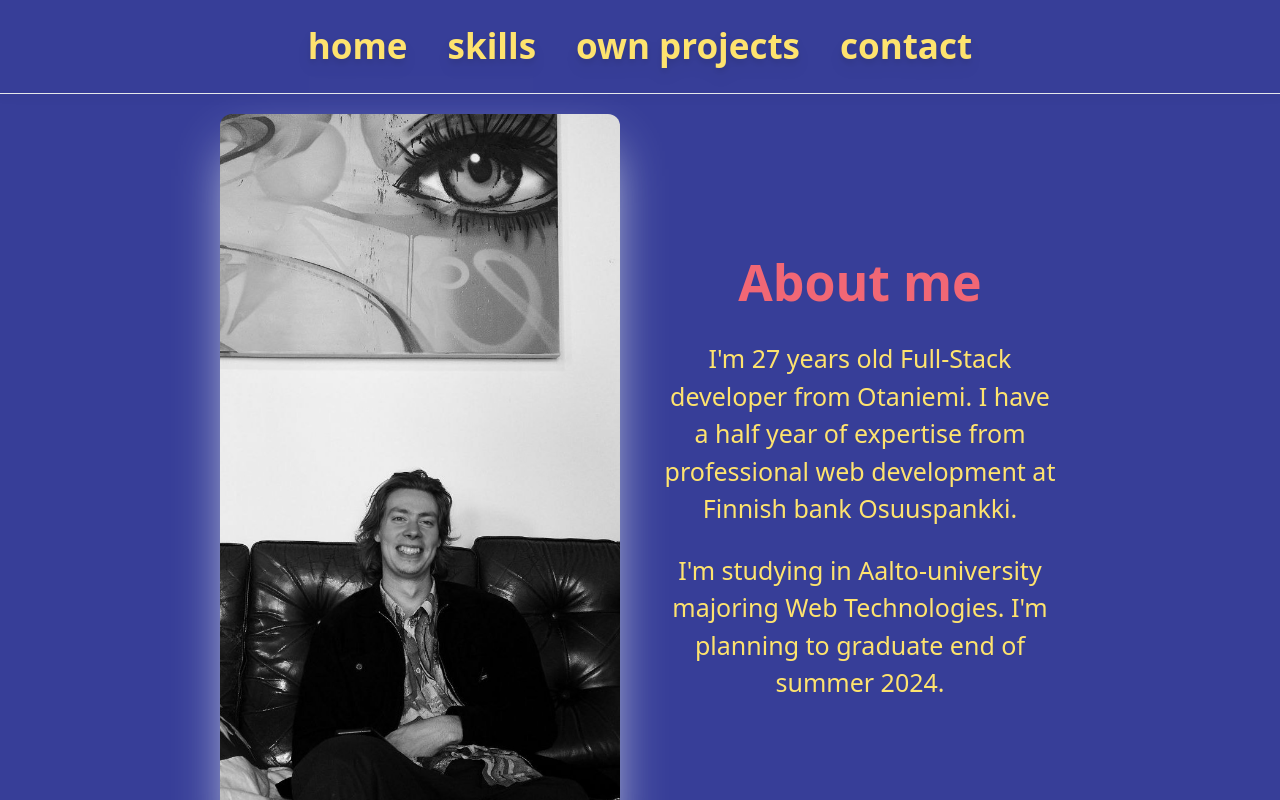
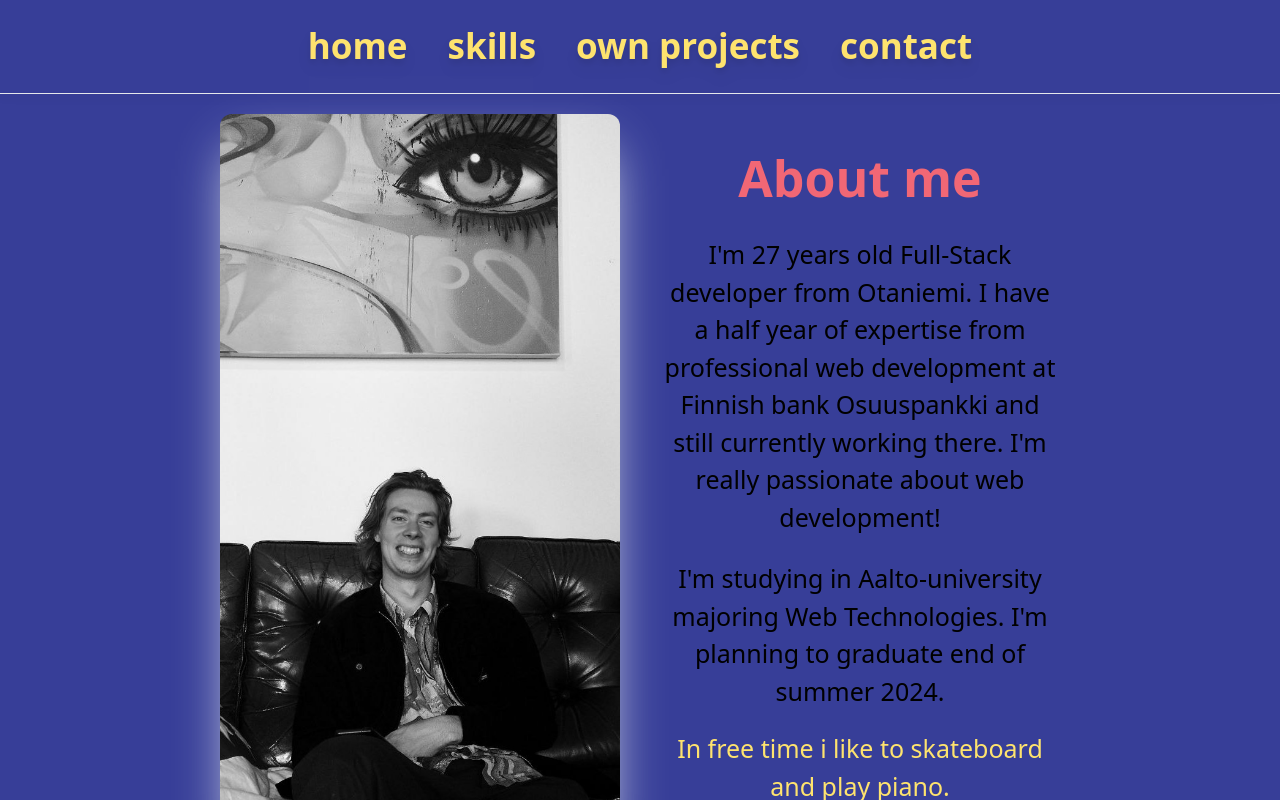
Before and after one commit to nipaojala/portfolio, a Next.js app in the folder portfolio_niilo_ojala/: page / in a window 1280 px wide. Built offline with nearby package versions, Linux system fonts and the light colour scheme.

Commit message:
text fix

```diff
--- a/portfolio_niilo_ojala/src/pages/index.tsx
+++ b/portfolio_niilo_ojala/src/pages/index.tsx
@@ -19,15 +19,19 @@ export default function Home() {
       />
       <div className="m-5 text-center">
         <h1 className="scale text-red pb-5">About me</h1>
-        <p className="scale max-w-[400px] text-center text-yellow">
+        <p className="scale max-w-[400px] text-center">
           I'm 27 years old Full-Stack developer from Otaniemi. I have a half
           year of expertise from professional web development at Finnish bank
-          Osuuspankki.
+          Osuuspankki and still currently working there. I'm really passionate
+          about web development!
         </p>
         <br />
-        <p className="scale max-w-[400px] text-center text-yellow">
+        <p className="scale max-w-[400px] text-center pb-5">
           I'm studying in Aalto-university majoring Web Technologies. I'm
           planning to graduate end of summer 2024.
+        </p>
+        <p className="scale max-w-[400px] text-center text-yellow">
+          In free time i like to skateboard and play piano.
         </p>
       </div>
     </div>
```
